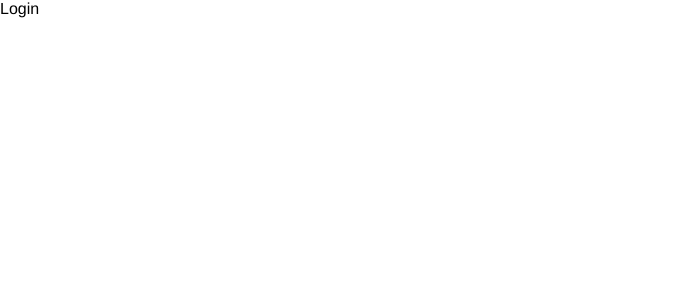
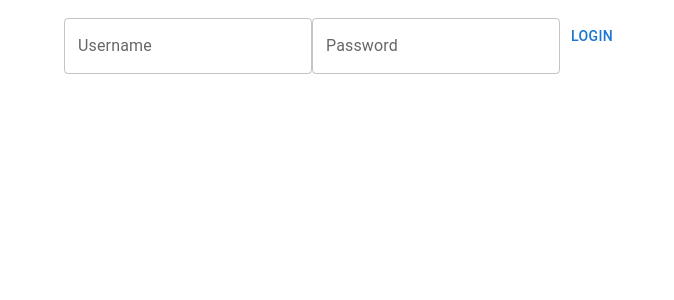
Before and after one commit to cuongnp3110/faw, a React (Create React App) app: page /login in a window 1280 px wide. Shown: the top 300 px of the page, without its empty margins (0-674 px from the left). Built offline with nearby package versions, Linux system fonts and the light colour scheme.

Commit message:
func login DONE

```diff
--- a/src/App.js
+++ b/src/App.js
@@ -4,15 +4,19 @@ import DataList from "./Pages/DataList/DataList";
 import WheelSpinner from "./Pages/WheelSpinner/WheelSpinner";
 import Login from "./Pages/Login/Login";
 
+import AuthContextProvider from "./Pages/Components/contexts/auth.context";
+
 function App() {
   return (
     <div style={{ fontFamily: "Helvetica" }}>
+      <AuthContextProvider>
         <Routes>
           <Route path="/" element={<Form />} />
           <Route path="/login" element={<Login />} />
           <Route path="/datalist" element={<DataList />} />
           <Route path="/wheelspinner" element={<WheelSpinner />} />
         </Routes>
+      </AuthContextProvider>
     </div>
   );
 }
--- a/src/Pages/Components/TextField/TextFields.js
+++ b/src/Pages/Components/TextField/TextFields.js
@@ -1,6 +1,5 @@
 import * as React from "react";
-import { Box, TextField, InputAdornment } from "@mui/material";
-import { AccountCircle } from "@mui/icons-material";
+import { TextField, InputAdornment } from "@mui/material";
 
 export default function TextFields({ label, value, onChange, icon }) {
   return (
--- /dev/null
+++ b/src/Pages/Components/contexts/auth.context.js
@@ -0,0 +1,44 @@
+import { createContext, useReducer } from "react";
+import axios from "axios";
+
+import { authReducer } from "../reducers/auth.reducer";
+import { apiURL, LOCAL_STORAGE_TOKEN_NAME } from "./contant";
+
+export const authContext = createContext();
+
+const AuthContextProvider = ({ children }) => {
+  const [state, dispatch] = useReducer(authReducer, {
+    authLoading: true,
+    isAuthenticated: false,
+    user: null,
+  });
+
+  //Login
+  const loginUser = async (userForm) => {
+    try {
+      const response = await axios.post(`${apiURL}/auth/login`, userForm);
+      if (response.data.success)
+        localStorage.setItem(
+          LOCAL_STORAGE_TOKEN_NAME,
+          response.data.assessToken
+        );
+      return response.data;
+    } catch (error) {
+      if (error.response.data) return error.response.data;
+      else return { success: false, message: error.message };
+    }
+  };
+
+  //Context data
+  const authContextData = { loginUser };
+
+  return (
+    <>
+      <authContext.Provider value={authContextData}>
+        {children}
+      </authContext.Provider>
+    </>
+  );
+};
+
+export default AuthContextProvider;
--- /dev/null
+++ b/src/Pages/Components/contexts/contant.js
@@ -0,0 +1,4 @@
+export const apiURL =
+  process.env.NODE_ENV !== "production" ? "http://localhost:3001/api/v1" : "";
+
+export const LOCAL_STORAGE_TOKEN_NAME = "fsb-localStorage";
--- /dev/null
+++ b/src/Pages/Components/reducers/auth.reducer.js
@@ -0,0 +1,15 @@
+export const authReducer = (state, action) => {
+  const { type, payload } = action;
+
+  switch (type) {
+    case "SET_AUTH":
+      return {
+        ...state,
+        isAuthenticated: payload,
+      };
+      break;
+
+    default:
+      break;
+  }
+};
--- a/src/Pages/Login/Login.js
+++ b/src/Pages/Login/Login.js
@@ -1,7 +1,57 @@
-import React from "react";
+import React, { useState, useContext } from "react";
+import { Container } from "@mui/material";
+import Buttons from "../Components/Button/Buttons";
+import TextFields from "../Components/TextField/TextFields";
+import { TextField, Button } from "@mui/material";
+import { authContext } from "../Components/contexts/auth.context";
+const Login = ({ value, text, label }) => {
+  //Context
+  const { loginUser } = useContext(authContext);
 
-const Login = () => {
-  return <div>Login</div>;
+  const [login, setLogin] = useState({
+    username: "",
+    password: "",
+  });
+
+  const { username, password } = login;
+
+  const handleLogin = (e) =>
+    setLogin({ ...login, [e.target.name]: e.target.value });
+
+  const loginForm = async (e) => {
+    e.preventDefault();
+    try {
+      const loginData = await loginUser(login);
+      console.log(loginData);
+    } catch (error) {
+      console.log(error);
+    }
+  };
+
+  return (
+    <Container>
+      <br />
+      <form onSubmit={loginForm}>
+        <TextField
+          id="outlined-controlled"
+          label="Username"
+          name="username"
+          value={username}
+          onChange={handleLogin}
+        />
+        <TextField
+          id="outlined-controlled"
+          label="Password"
+          name="password"
+          value={password}
+          onChange={handleLogin}
+        />
+        <Button variant="text" type="submit">
+          Login
+        </Button>
+      </form>
+    </Container>
+  );
 };
 
 export default Login;
```
Lines whose indentation alone changed are shown as unchanged.
